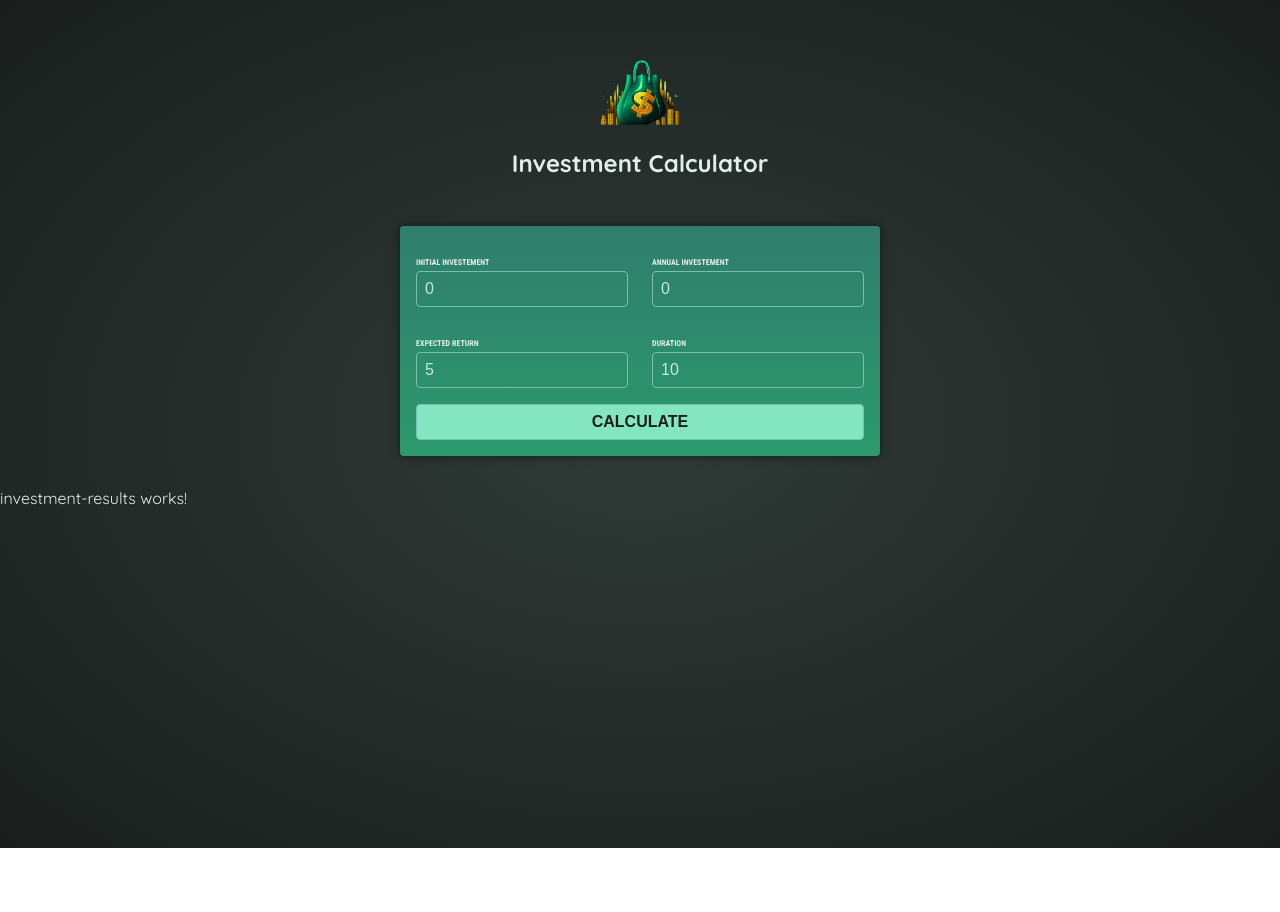
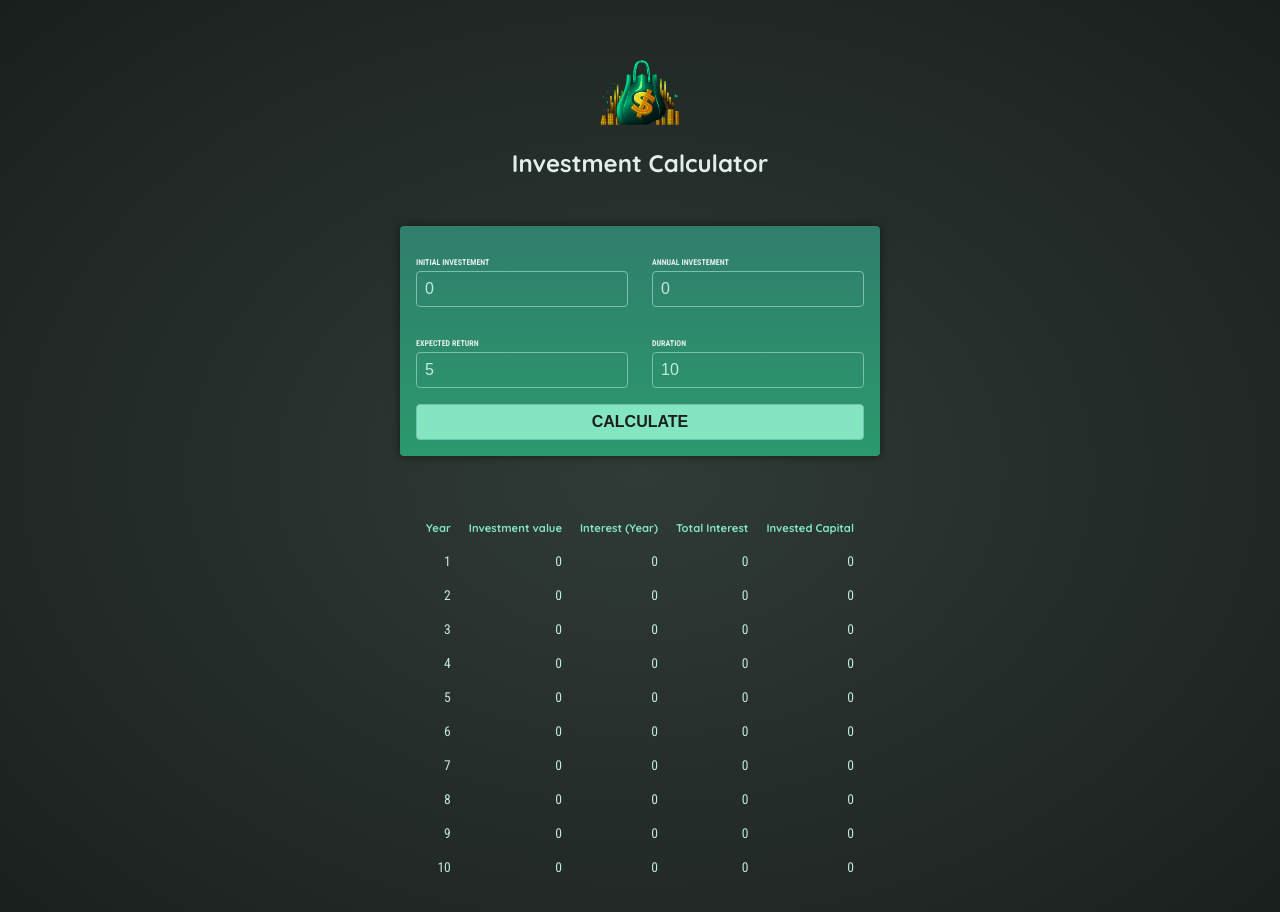
Before and after one commit to christiangubana/The-complete-guide-to-angular-2, an Angular app in the folder 02-investment-calculator/: page / in a window 1280 px wide. Both pictures are taken after a click on the button "CALCULATE". Shown: the top 912 px of the page. Before the commit the page ends 848 px from the top, so only its background shows below. Built offline with nearby package versions, Linux system fonts and the light colour scheme.

Commit message:
Output data in table

```diff
--- a/02-investment-calculator/src/app/investment-results/investment-results.component.html
+++ b/02-investment-calculator/src/app/investment-results/investment-results.component.html
@@ -1 +1,26 @@
-<p>investment-results works!</p>
+@if(!results){
+<p class="center">Please enter some values and press 'Calculate'</p>
+} @else {
+<table>
+  <thead>
+    <tr>
+      <th>Year</th>
+      <th>Investment value</th>
+      <th>Interest (Year)</th>
+      <th>Total Interest</th>
+      <th>Invested Capital</th>
+    </tr>
+  </thead>
+  <tbody>
+    @for (result of results; track result.year) {
+    <tr>
+      <td>{{ result.year }}</td>
+      <td>{{ result.valueEndOfYear }}</td>
+      <td>{{ result.interest }}</td>
+      <td>{{ result.totalInterest }}</td>
+      <td>{{ result.totalAmountInvested }}</td>
+    </tr>
+    }
+  </tbody>
+</table>
+}
```
